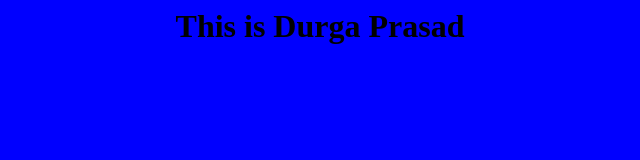
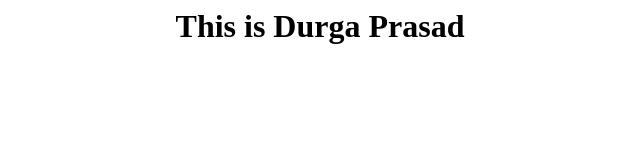
Before and after one commit to mprasad1234/mycode, a plain HTML site: page index.html in a window 1280 px wide. Shown: the whole page, without its empty margins (320-960 px from the left). Drawn offline with Linux system fonts and the light colour scheme.

Commit message:
Update index.html

```diff
--- a/index.html
+++ b/index.html
@@ -1,5 +1,5 @@
 <html>
-<body bgcolor="blue">
+<body bgcolor="white">
 <body>
   <center>
 <h1> This is Durga Prasad </h1>
```
